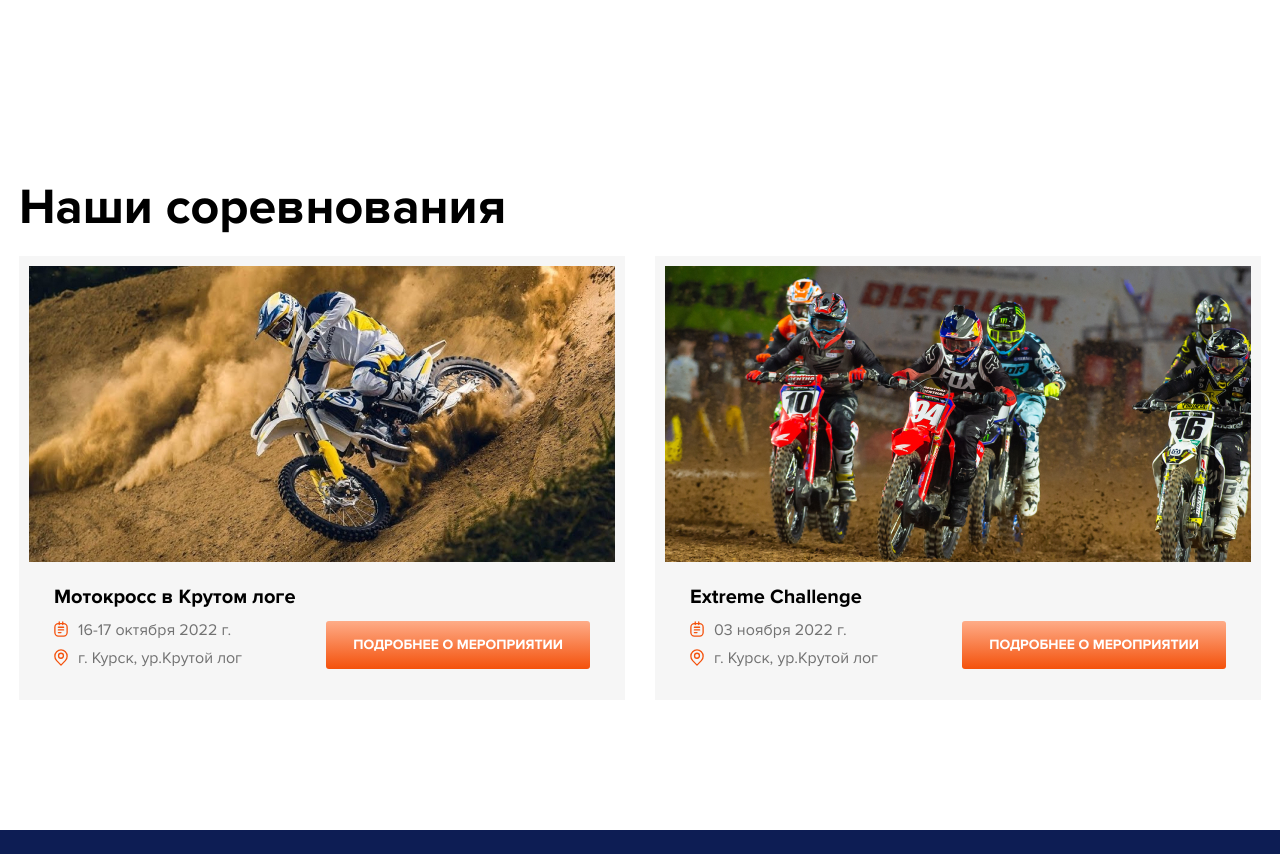
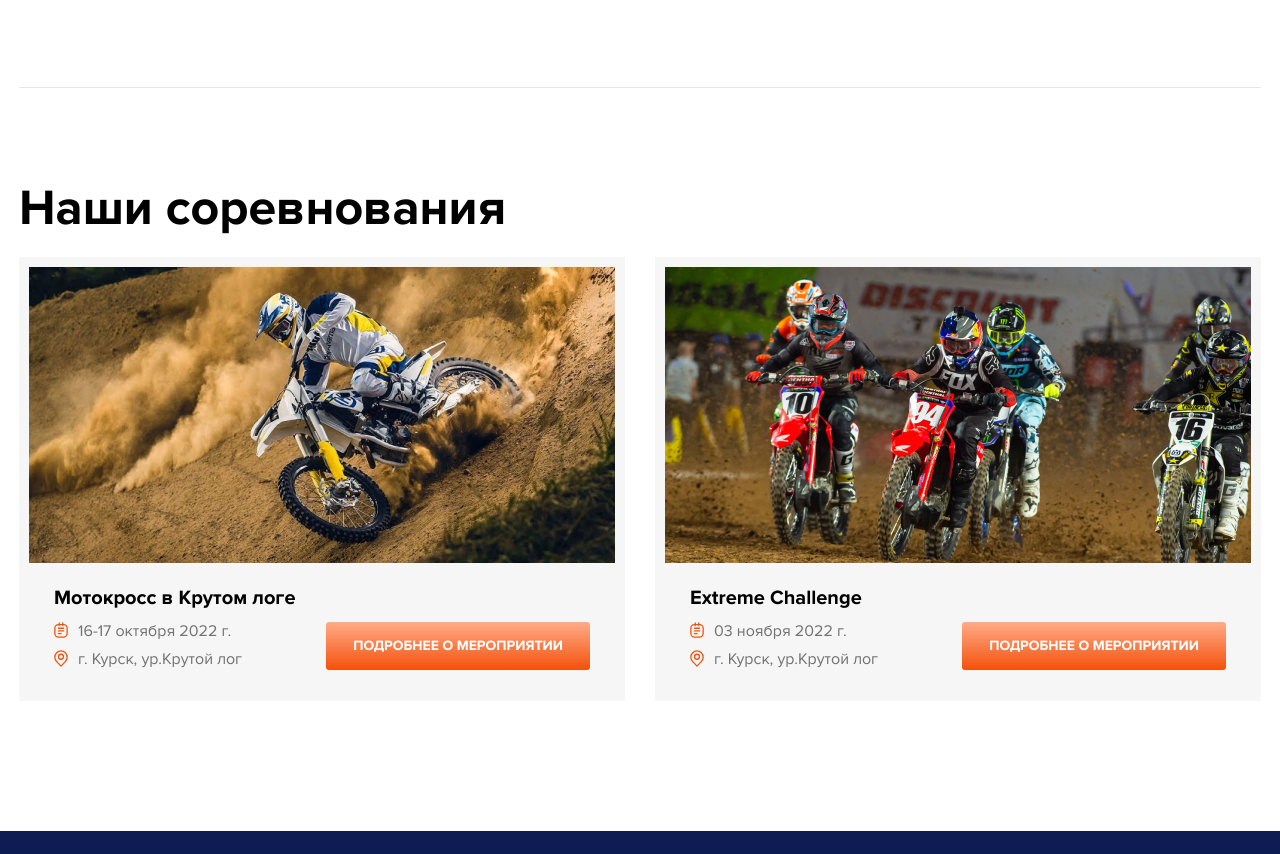
Before and after one commit to ruvick/motocrosskursk, a website: page motocrosskursk/index.html in a window 1280 px wide. Shown: the part 1340-2194 px from the top of the page. Drawn offline with nearby package versions, Linux system fonts and the light colour scheme; files whose address does not match are found by name.

Commit message:
Добавил линию на главной

```diff
--- a/#src/scss/style.scss
+++ b/#src/scss/style.scss
@@ -264,6 +264,15 @@ h4 {
 }
 //========================================================================================================================================================
 
+.line {
+
+}
+.line-bg {
+	height: 1px;
+	background: #E6E6E6;;
+}
+//========================================================================================================================================================
+
 .competitions {
 	padding: 90px 0 100px 0;
 }
--- a/motocrosskursk/index.html
+++ b/motocrosskursk/index.html
@@ -127,6 +127,12 @@
 							конечно же, перчатки, джерси и штаны.
 						</p>
 					</div>
+				</div>
+			</section>
+
+			<section id="line" class="line">
+				<div class="_container">
+					<div class="line-bg"></div>
 				</div>
 			</section>
 
```
Also changed, not shown: #src/index.html (+6 -0 lines), motocrosskursk/css/style.min.css.
